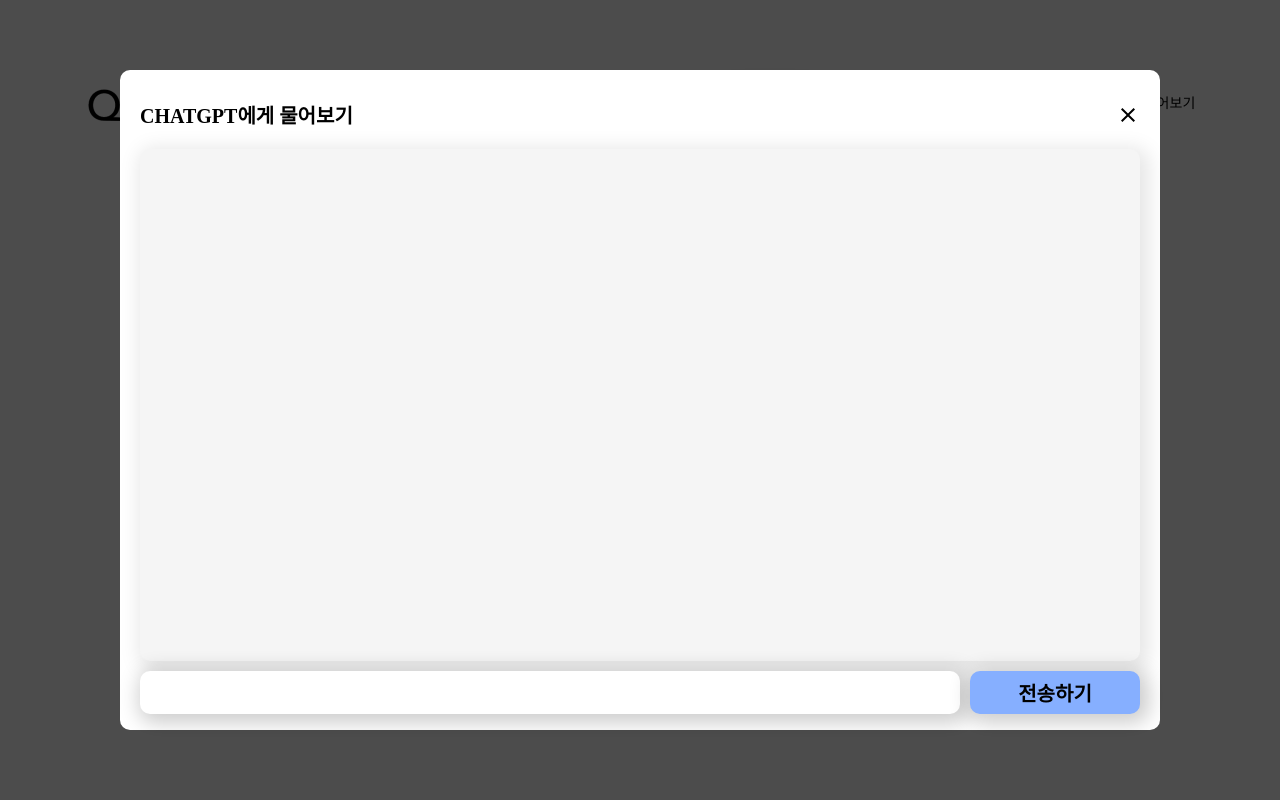
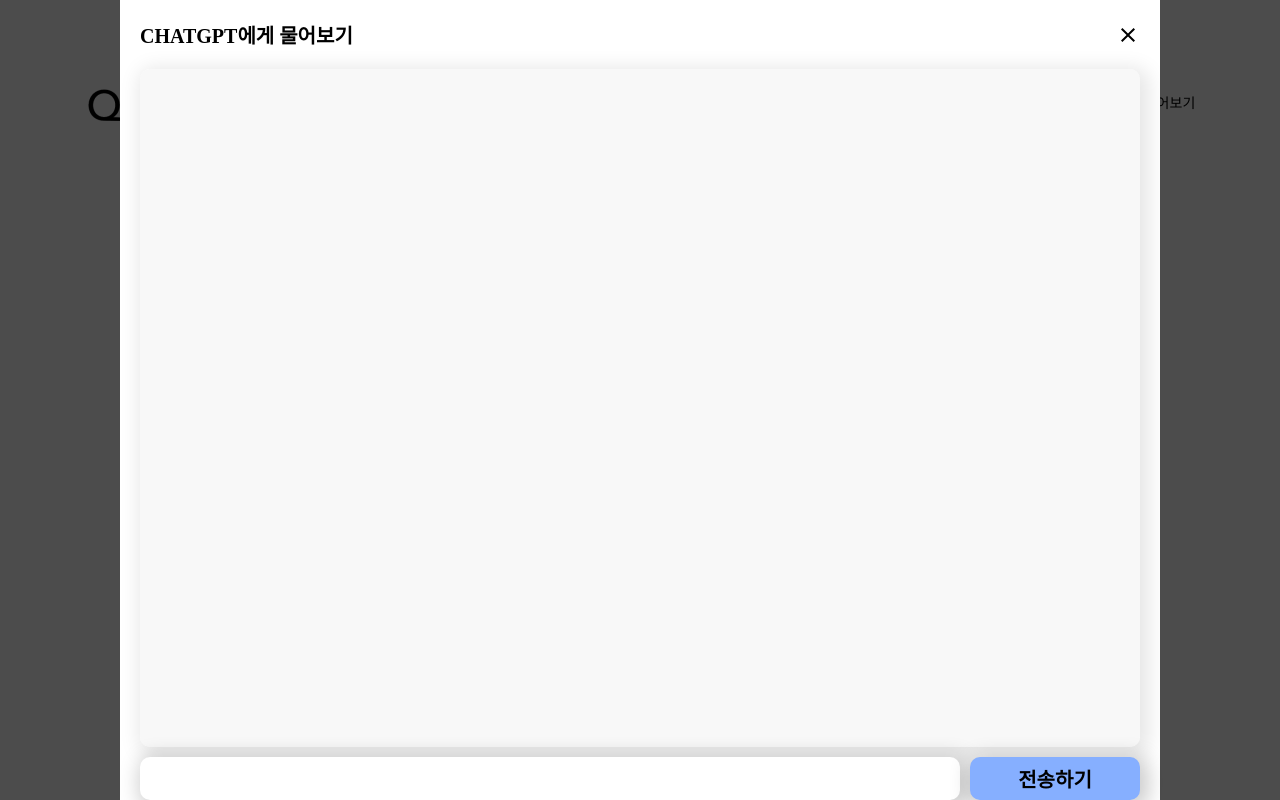
Before and after one commit to capstone-3-team/frontend, a React (Create React App) app: page /main/chatgpt in a window 1280 px wide. Built offline with nearby package versions, Linux system fonts and the light colour scheme; grey boxes are pictures that could not be loaded; a web font is replaced by a local one.

Commit message:
카드 작성 에러 해결
카드작성 에러 해결
- UI 수정해 깨지지 않도록

```diff
--- a/src/components/Card.js
+++ b/src/components/Card.js
@@ -20,7 +20,7 @@ const Card = (props) => {
                 <Circle />
             </div>
             <div className={Styles.articleDiv}>
-                <MDEditor.Markdown source={card.content} style={{ whiteSpace: 'pre-wrap' }}  />
+                <MDEditor.Markdown source={card.content} style={{ whiteSpace: 'pre-wrap', backgroundColor: 'transparent' }}  />
             </div>
             <div className={Styles.hashtagsDiv}>
                 {
@@ -31,6 +31,9 @@ const Card = (props) => {
                     )
                 }
             </div>
+            <div>
+
+            </div>
         </div>
     )
 }
--- a/src/components/Card.module.css
+++ b/src/components/Card.module.css
@@ -21,7 +21,7 @@
 .articleDiv {
     padding: 20px;
     height: 200px;
-    overflow: hidden;
+    overflow-y: scroll;
 }
 
 .hashtagsDiv {
--- a/src/screen/main/CardWriting.js
+++ b/src/screen/main/CardWriting.js
@@ -16,7 +16,9 @@ const CardWriting = () => {
 
     const {state} = useLocation();
 
-    const [value, setValue] = useState(state.content ?? "");
+    console.log(state);
+
+    const [value, setValue] = useState(state == null ? "" : state.content);
 
     const [tip, setTip] = useState(false);
 
--- a/src/screen/main/GPT.module.css
+++ b/src/screen/main/GPT.module.css
@@ -11,12 +11,14 @@
 }
 
 .gptDiv {
+    display: flex;
+    flex-direction: column;
     background-color: white;
     border: 0px transparent solid;
     border-radius: 10px;
     padding: 10px 20px;
     width: 1000px;
-    height: 80%;
+    height: 800px;
     min-height: 600px;
 }
 
@@ -38,10 +40,11 @@
 }
 
 .chatDiv {
+    flex: 1;
     display: flex;
     flex-direction: column;
-    height: 80%;
-    background-color: #F5F5F5;
+    height: 100px;
+    background-color: #F5F5F5AA;
     box-shadow: 4px 4px 20px 5px rgba(0, 0, 0, 0.1);
     border-radius: 10px;
     overflow-y:scroll;
@@ -120,3 +123,7 @@
     font-weight: bold;
     cursor: pointer;
 }
+
+.chatButton:hover {
+    background-color: #387aff;
+}
--- a/src/screen/main/Main.js
+++ b/src/screen/main/Main.js
@@ -110,17 +110,12 @@ const Main = () => {
                     <Route
                         exact
                         path='/card/:id'
-                        element={<p>내 카드 읽기</p>}
+                        element={<p>내 카드 혹은 다른사람 카드 읽기</p>}
                     />
                     <Route
                         exact
                         path='/card/user/:userId'
                         element={<p>다른사람 카드 목록</p>}
-                    />
-                    <Route
-                        exact
-                        path='card/user/:userId/:id'
-                        element={<p>다른사람 카드 읽기</p>}
                     />
                 </Routes>
         </div>
```
Also changed, not shown: src/screen/main/CardReading.js (added).
